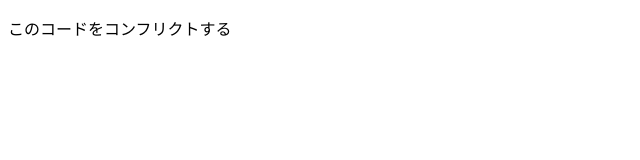
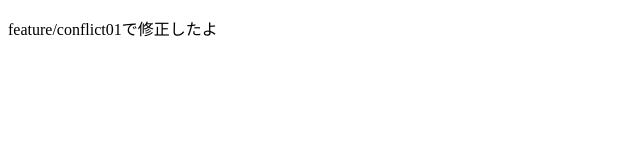
Before and after one commit to nasu-masa/git-learn, a plain HTML site: page git-conflict-practice/index.html in a window 1280 px wide. Shown: the full height of the page, 0-640 px from the left. Drawn offline with Linux system fonts and the light colour scheme.

Commit message:
conflict01 update

```diff
--- a/git-conflict-practice/index.html
+++ b/git-conflict-practice/index.html
@@ -6,6 +6,6 @@
     <title>Conflict</title>
 </head>
 <body>
-    <p>このコードをコンフリクトする</p>
+    <p><p>feature/conflict01で修正したよ</p></p>
 </body>
 </html>
```
